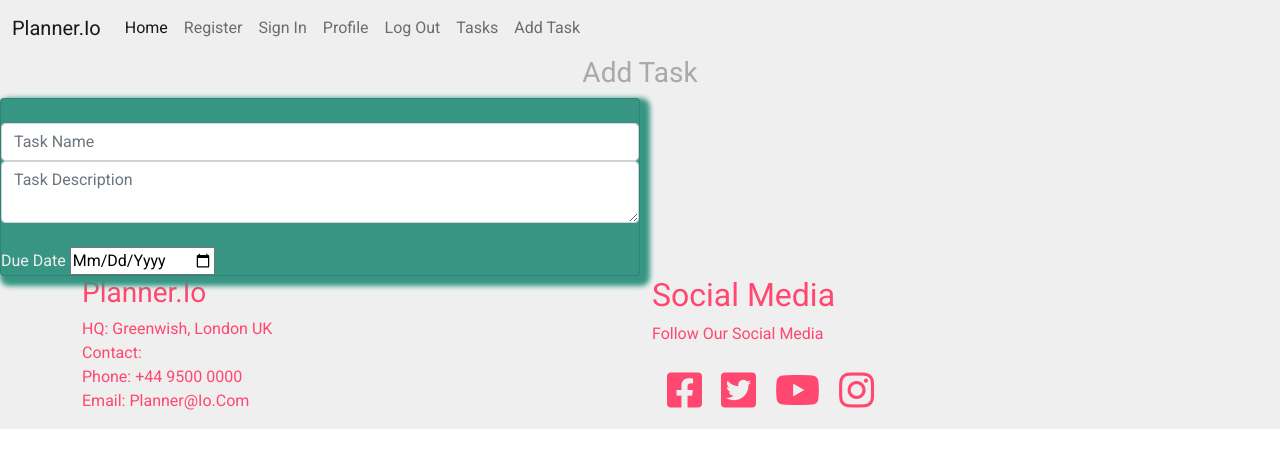
After one commit to Code-Institute-Submissions/Tofthaslund-MS3, a Flask app: page /add_task in a window 1280 px wide. The commit adds this page. Shown: the top 468 px of the page. Run offline with Flask 2, Linux system fonts and the light colour scheme; some libraries are stand-ins or nearby versions.

Commit message:
created layout for add_task.html

```diff
--- a/app.py
+++ b/app.py
@@ -103,6 +103,11 @@ def tasks():
     return render_template("tasks.html", tasks=tasks)
 
 
+@app.route("/add_task")
+def add_task():
+    return render_template("add_task.html")
+
+
 if __name__ == "__main__":
     app.run(host=os.environ.get("IP"),
             port = int(os.environ.get("PORT")),
--- a/static/css/style.css
+++ b/static/css/style.css
@@ -201,6 +201,13 @@ button.signup-btn:hover{
     align-items: center;
 }
 
+
+/* Add task */
+
+.add-task{
+    text-align: center;
+}
+
 /* footer */
 
 footer{
--- /dev/null
+++ b/static/js/script.js
@@ -0,0 +1,3 @@
+$(document).ready(function(){
+    $('#datepicker').datepicker();
+   });
--- /dev/null
+++ b/templates/add_task.html
@@ -0,0 +1,30 @@
+{% extends "base.html" %}
+{% block content %}
+
+<h3 class="text-justify text-center">Add Task</h3>
+
+<form class="col-md-6 card" method="POST" action="">
+    <div class="form-group">
+      <label for="task_name"></label>
+      <input type="text" class="form-control"
+        id="task_name" name="task_name" minlength="5"
+        maxlength="15" placeholder="Task Name" required>
+    </div>
+
+    <div class="form-group">
+        <textarea class="form-control"
+         placeholder="Task Description" name="task_description"
+         id="task_description"
+         maxlength="150"></textarea>
+        <label for="task_description"></label>
+    </div>
+
+    <div class="form-group">
+        <label for="due_date">Due Date</label>
+        <input type="date" class="datepicker"
+          id="due_date" name="due_date"required>
+      </div>
+
+  </form>
+
+{% endblock %}
--- a/templates/base.html
+++ b/templates/base.html
@@ -4,6 +4,8 @@
     <meta charset="UTF-8">
     <meta http-equiv="X-UA-Compatible" content="IE=edge">
     <meta name="viewport" content="width=device-width, initial-scale=1.0">
+    <link href='bootstrap-datepicker/dist/css/bootstrap-datepicker.min.css' rel='stylesheet' type='text/css'>
+      <script src='bootstrap-datepicker/dist/js/bootstrap-datepicker.min.js' type='text/javascript'></script>
     <link href="https://cdn.jsdelivr.net/npm/bootstrap@5.0.2/dist/css/bootstrap.min.css" rel="stylesheet"
         integrity="sha384-EVSTQN3/azprG1Anm3QDgpJLIm9Nao0Yz1ztcQTwFspd3yD65VohhpuuCOmLASjC" crossorigin="anonymous">
     <link rel="stylesheet" href="https://cdnjs.cloudflare.com/ajax/libs/font-awesome/5.15.3/css/all.min.css"
@@ -38,6 +40,9 @@
               </li>
               <li class="nav-item">
                 <a class="nav-link" href="{{ url_for('tasks')}}">Tasks</a>
+              </li>
+              <li class="nav-item">
+                <a class="nav-link" href="{{ url_for('add_task')}}">Add Task</a>
               </li>
             </ul>
           </div>
@@ -95,5 +100,7 @@
     </footer>
 
     <script src="https://cdn.jsdelivr.net/npm/bootstrap@5.0.2/dist/js/bootstrap.bundle.min.js" integrity="sha384-MrcW6ZMFYlzcLA8Nl+NtUVF0sA7MsXsP1UyJoMp4YLEuNSfAP+JcXn/tWtIaxVXM" crossorigin="anonymous"></script>
+    <script src="https://ajax.googleapis.com/ajax/libs/jquery/3.2.1/jquery.min.js"></script>
+    <script src="{{ url_for('static', filename='js/script.js') }}"></script>
 </body>
 </html>
--- a/templates/tasks.html
+++ b/templates/tasks.html
@@ -4,7 +4,7 @@
 <h3>All Tasks</h3>
     {% for task in tasks%}
     <p>
-        <a class="btn btn-primary" data-bs-toggle="collapse"
+        <a class="btn btn-danger" data-bs-toggle="collapse"
         href="#collapseExample" role="button" aria-expanded="false"
         aria-controls="collapseExample">
         <strong>{{ task.task_name }}</strong> : {{ task.due_date }}
@@ -12,8 +12,8 @@
     </p>
     <div class="collapse" id="collapseExample">
         <div class="card card-body">
-        <strong>{{ task.category_name }}</strong>
-        <p>{{ task.task_description }}</p>
+        <strong>Category: {{ task.category_name }}</strong>
+        <p>Description: {{ task.task_description }}</p>
         <p><strong>Created by: {{ task.created_by }}</strong></p>
         </div>
     </div>
```
Also changed, not shown: static/script.js (deleted).
